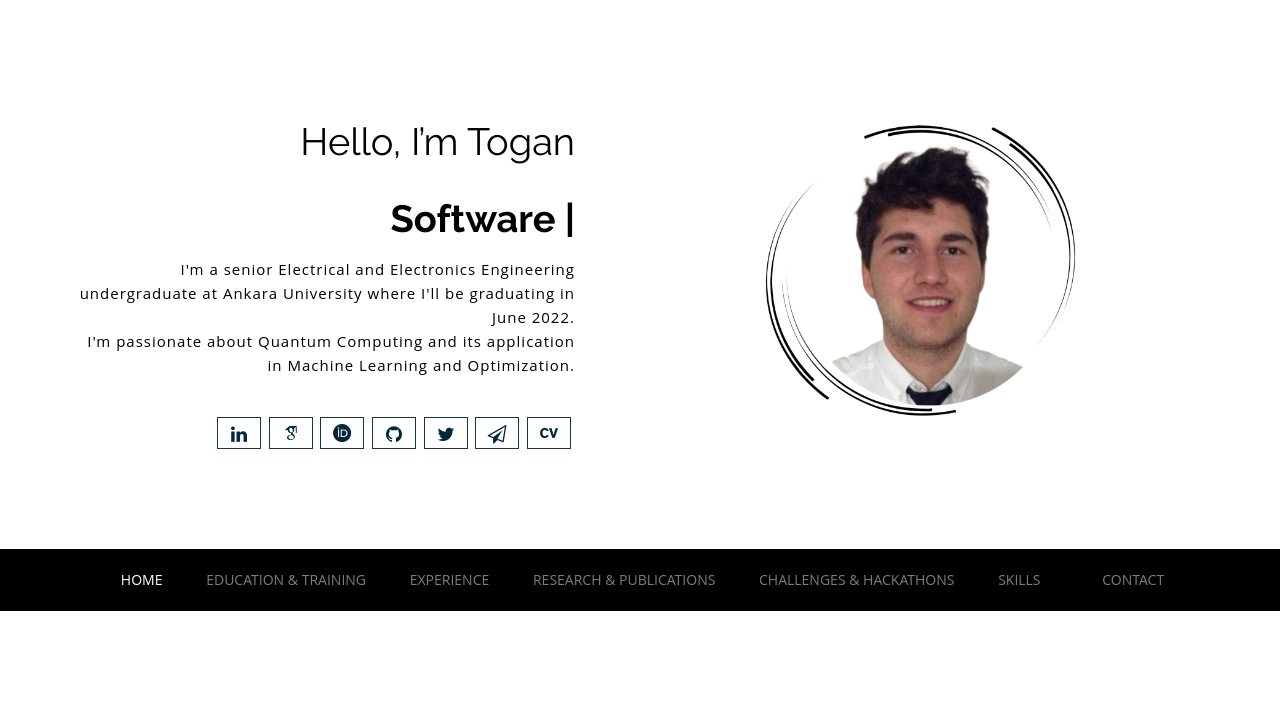
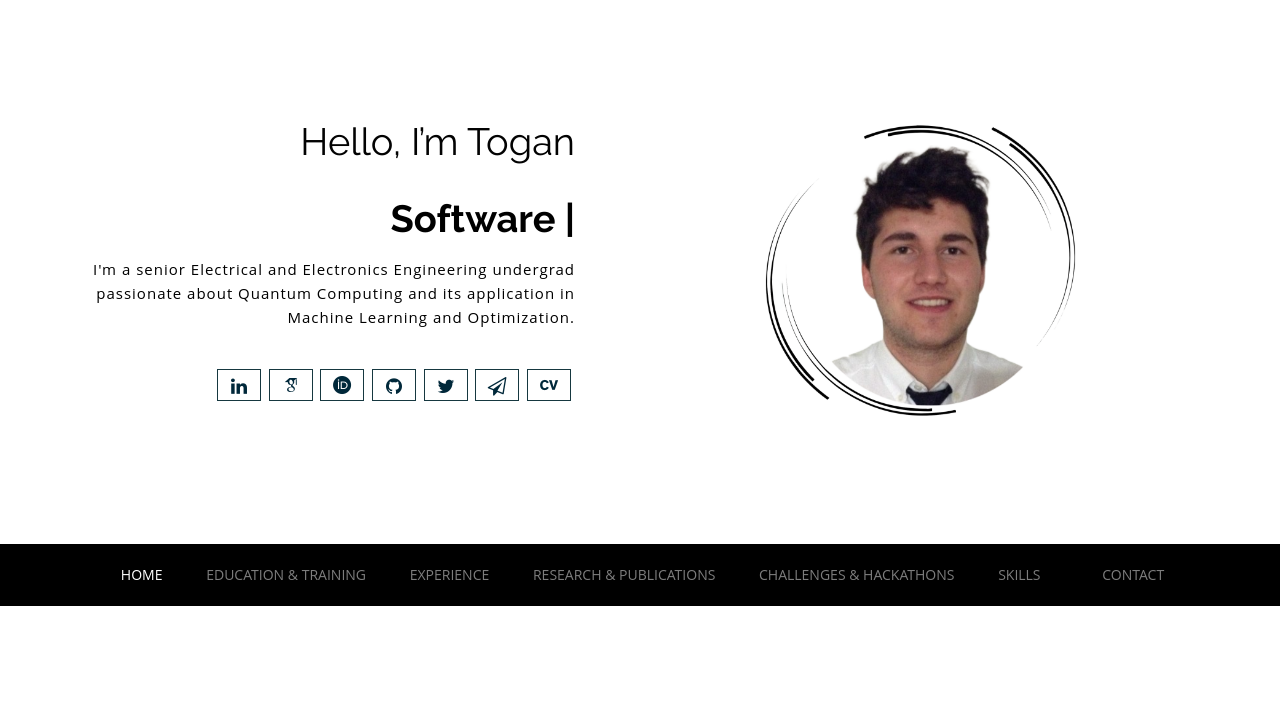
Before and after one commit to t0gan/t0gan.github.io, a plain HTML site: page index.html in a window 1280 px wide. Shown: the part 69-782 px from the top of the page. Drawn offline with Linux system fonts and the light colour scheme; files whose address does not match are found by name.

Commit message:
Update index.html

```diff
--- a/index.html
+++ b/index.html
@@ -25,8 +25,7 @@
             <div class="top_left_cont intro zoomIn wow animated">
               <h2>Hello, I’m Togan<strong><br><span id="typed"></span></strong></h2>
               <p>
-				I'm a senior Electrical and Electronics Engineering undergraduate at Ankara University where I'll be graduating in June 2022.<br>
-				I'm passionate about Quantum Computing and its application in Machine Learning and Optimization.</p>
+				I'm a senior Electrical and Electronics Engineering undergrad passionate about Quantum Computing and its application in Machine Learning and Optimization.</p>
                 <div class="underline"></div>
               <ul class="social_links">
 				<li class="linkedin animated bounceIn wow delay-04s animated" style="visibility: visible; animation-name: bounceIn;"><a href="https://www.linkedin.com/in/t0gan" target="_blank"><i class="fa fa-linkedin fa-lg"></i></a></li>
```
